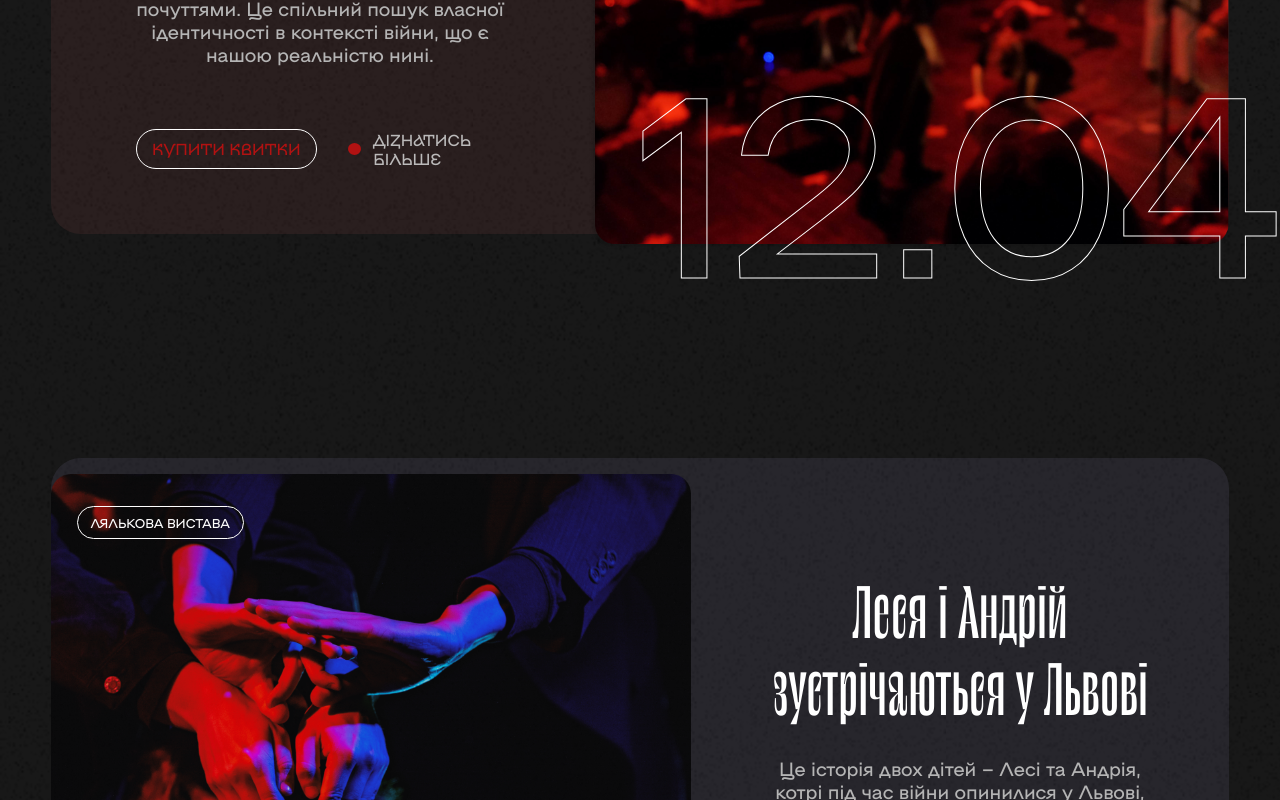
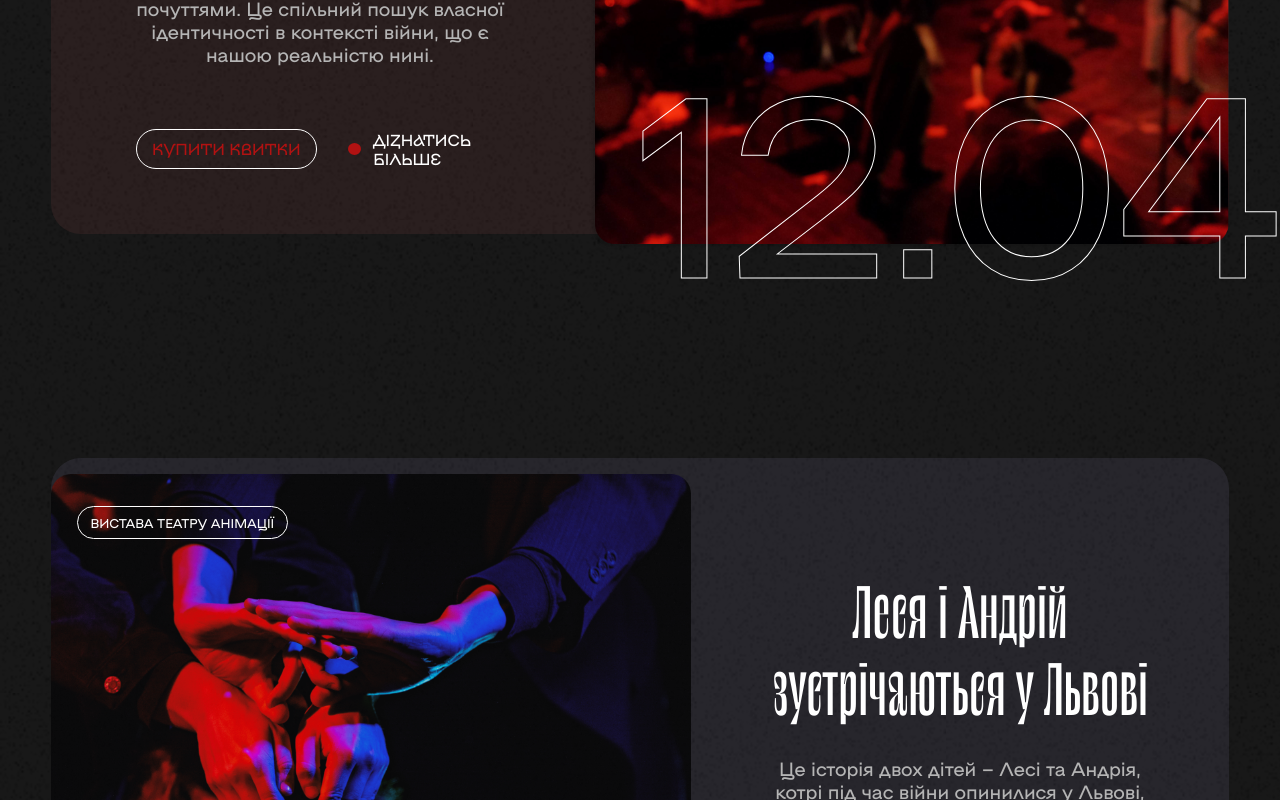
Before and after one commit to okuruchimas/Vatra-Frontend, a Next.js app: page / in a window 1280 px wide. Shown: the part 4100-4900 px from the top of the page. Built offline with nearby package versions, Linux system fonts and the light colour scheme.

Commit message:
finished new performances design

```diff
--- a/components /TheaterPoster/Performance/PerformanceImg.tsx
+++ b/components /TheaterPoster/Performance/PerformanceImg.tsx
@@ -11,6 +11,7 @@ type Props = {
   title?: string;
   isDesktop?: boolean;
   link?: string;
+  isCentered?: boolean;
 };
 
 const PerformanceImg = ({
@@ -21,9 +22,9 @@ const PerformanceImg = ({
   title,
   isDesktop,
   link,
+  isCentered,
 }: Props) => {
   const { push } = useRouter();
-
   return (
     <Wrap>
       {isDesktop ? (
@@ -35,9 +36,11 @@ const PerformanceImg = ({
       ) : (
         <MobileWrap>
           <Title>{title}</Title>
-          <Type left={left}>{type}</Type>
+          <Type left={left} isCentered={isCentered}>
+            {type}
+          </Type>
           {link && (
-            <Details onClick={() => push(link)}>
+            <Details onClick={() => push(link)} isCentered={isCentered}>
               <Dot src="/icons/arrows/redDot.svg" />
               Дізнатись більше
             </Details>
@@ -55,9 +58,6 @@ const Wrap = styled.div`
   display: flex;
   flex-direction: column;
   justify-content: flex-start;
-  @media (max-width: 960px) {
-    //width: 92vw;
-  }
 `;
 
 const MobileWrap = styled.div`
@@ -66,9 +66,11 @@ const MobileWrap = styled.div`
   justify-content: flex-start;
 `;
 const Title = styled(Prop)`
-  width: min-content;
-  margin-left: 6vw;
-  padding: 2vh 0;
+  padding: 0;
+  font-size: 4.4vh;
+  display: flex;
+  align-items: center;
+  text-align: left;
 `;
 
 const Img = styled.img<{ left: number }>`
@@ -102,7 +104,7 @@ export const DateText = styled.span<{ left: number }>`
   }
 `;
 
-export const Type = styled.span<{ left?: number }>`
+export const Type = styled.span<{ left?: number; isCentered?: boolean }>`
   text-transform: uppercase;
   width: max-content;
   color: #fff;
@@ -118,9 +120,12 @@ export const Type = styled.span<{ left?: number }>`
   top: 6vh;
 
   @media (max-width: 960px) {
+    display: table-caption;
     position: initial;
-    right: inherit;
-    left: 6vw;
-    top: 5vh;
+    border: none;
+    padding: ${({ isCentered }) => (isCentered ? "2vh 0 8vh" : "2vh 0")};
+    color: #aeaeae;
+    font-size: 0.8em;
+    width: ${({ isCentered }) => (isCentered ? "36vw" : "44vw")};
   }
 `;
--- a/components /TheaterPoster/Performance/PerormanceInfo.tsx
+++ b/components /TheaterPoster/Performance/PerormanceInfo.tsx
@@ -43,12 +43,6 @@ export const Title = styled.span`
   font-size: 8vh;
   padding: 4vh 0;
   text-align: center;
-  @media (max-width: 960px) {
-    font-size: 6vh;
-    display: flex;
-    align-items: center;
-    text-align: left;
-  }
 `;
 
 const Description = styled.span`
@@ -68,10 +62,9 @@ const BuyWrap = styled.div`
   width: 100%;
 `;
 
-export const Details = styled.span`
+export const Details = styled.span<{ isCentered?: boolean }>`
   font-family: "namu-1400";
   margin-left: 2.4vw;
-  color: #bbbaba;
   font-size: 2vh;
   background: inherit;
   text-transform: uppercase;
@@ -81,8 +74,9 @@ export const Details = styled.span`
   align-items: center;
   cursor: pointer;
   @media (max-width: 960px) {
-    margin-left: 6vw;
-    margin-right: auto;
+    margin-top: ${({ isCentered }) => (isCentered ? "0" : "-4vh")};
+    width: min-content;
+    align-self: flex-end;
     text-transform: none;
   }
   &:hover {
--- a/components /TheaterPoster/Performance/index.tsx
+++ b/components /TheaterPoster/Performance/index.tsx
@@ -24,13 +24,16 @@ function hexToRgb(hex: string, opacity = 0.1) {
 
 const Performance = (props: Props) => {
   const { width, maxMobileWidth } = useWindowDimensions();
+  const isBlack =
+    props.index === 0 || props.index === props.performancesLength - 1;
+  const isGray =
+    props.index === 1 || props.index === props.performancesLength - 2;
+
   return (
     <Wrap
       isFirst={props.index === 0}
-      isBlack={
-        props.index === 0 || props.index === props.performancesLength - 1
-      }
-      isGray={props.index === 1 || props.index === props.performancesLength - 2}
+      isBlack={isBlack}
+      isGray={isGray}
       performanceColor={
         width > maxMobileWidth
           ? hexToRgb(props.performanceColor)
@@ -39,6 +42,7 @@ const Performance = (props: Props) => {
     >
       {width < maxMobileWidth ? (
         <PerformanceImg
+          isCentered={isBlack || isGray}
           title={props.title}
           link={props.link}
           left={props.left}
@@ -102,13 +106,14 @@ const Wrap = styled.div<{
   @media (max-width: 960px) {
     align-self: ${({ isFirst }) => (isFirst ? "flex-end" : "initial")};
     flex-basis: ${({ isBlack, isGray }) =>
-      isBlack || isGray ? "48%" : "100%"};
+      isBlack || isGray ? "49%" : "100%"};
     height: min-content;
     flex-direction: column;
     border: none;
     border-radius: ${({ isBlack, isGray }) =>
       isBlack ? "0 30px 30px 30px" : isGray ? "30px 30px 0 30px" : "30px"};
-    margin: 0 0 2vh;
+    margin: 0 0 1vh;
+    padding: 6vh 4vw 2vh;
   }
 `;
 
--- a/components /TheaterPoster/index.tsx
+++ b/components /TheaterPoster/index.tsx
@@ -77,6 +77,7 @@ const PerformancesWrap = styled.div`
     flex-direction: initial;
     flex-wrap: wrap;
     justify-content: space-between;
+    margin-top: 12vh;
   }
 `;
 
--- a/components /TheaterPoster/performances.ts
+++ b/components /TheaterPoster/performances.ts
@@ -70,7 +70,7 @@ export const TestArr = [
       "Це історія двох дітей – Лесі та Андрія, котрі під час війни опинилися у Львові, який прихистив \n" +
       "їх від снарядів, що розриваються у їхніх рідних містах.\n" +
       "Познайомившись, вони розпочинають свої пригоди та сміливо допомагають країні боротися зі злом.",
-    type: "лялькова вистава",
+    type: "вистава театру анімації",
     date: "22.08",
     imgUrl: "/icons/poster/img2.png",
     link: "meting",
@@ -136,7 +136,7 @@ export const TestArr = [
     title: "Херсон Незламний",
     description:
       "Події розгортаються ніби в партизанському штабі, де оповідачі_ка ведуть дію, використовуючи історії людей, які жили_вуть у Херсонській області. Обшуки, знущання, вбивства, викрадення, зґвалтування, сльози на очах і в серці — це реалії нині, які щоденно кояться армією рф.",
-    type: "вистава–читка",
+    type: "Вистава–блуканина",
     date: "04.22",
     imgUrl: "/icons/poster/img4.png",
     link: "herson",
@@ -198,7 +198,7 @@ export const TestArr = [
       "у спину. Кожна з нас носить цей ніж у спині \n" +
       "та скільки є сил, можливостей бореться \n" +
       "за кожну спокійну хвилину.",
-    type: "моно–вистава ",
+    type: "Постдокументальна вистава",
     date: "05.09",
     imgUrl: "/icons/poster/img5.png",
     link: "she-is-war",
@@ -331,7 +331,7 @@ export const TestArr = [
       "Перформанс-рефлексія, створений у перші дні становлення театру “Варта”. Перформанс-оповідання історій кожного та кожної із нас \n" +
       "у русі, слові, світлині чи музиці. Перформанс-надія на те, що кожного дня ми стаємо \n" +
       "на крок ближче до перемоги.",
-    type: "лялькова вистава",
+    type: "Перформативна вистава",
     date: "23.07",
     imgUrl: "/icons/poster/img6.png",
     link: "first-day",
--- a/pages/404.tsx
+++ b/pages/404.tsx
@@ -27,6 +27,7 @@ const Wrap = styled.div`
   align-items: center;
   text-transform: uppercase;
 `;
+
 const Logo = styled.img`
   width: 8vw;
   margin-top: 2vh;
@@ -37,6 +38,7 @@ const Logo = styled.img`
     width: auto;
   }
 `;
+
 const Wrapper = styled.div`
   display: flex;
   flex-direction: row;
@@ -48,6 +50,7 @@ const Wrapper = styled.div`
     flex-direction: column;
   }
 `;
+
 const Number = styled.img`
   width: 24vw;
   aspect-ratio: 177/155;
@@ -55,6 +58,7 @@ const Number = styled.img`
     width: 60vw;
   }
 `;
+
 const Text = styled.div`
   align-self: flex-end;
   display: flex;
@@ -70,6 +74,7 @@ const Text = styled.div`
     margin-top: 2vh;
   }
 `;
+
 const Button = styled.div`
   border: 1px solid #fff;
   border-radius: 60px;
--- a/pages/_app.tsx
+++ b/pages/_app.tsx
@@ -34,59 +34,61 @@ const App = ({ Component, pageProps }: AppProps) => {
           ::-webkit-scrollbar {
             width: 0;
           }
-          .swiper-button-next {
-            position: absolute;
-            right: 0;
-            width: 100px;
-            height: 100px;
-            background: red;
-          }
 
           @font-face {
             font-family: "namu-pro";
             src: url("/fonts/namu/NAMU-Pro.ttf");
             font-display: swap;
           }
+
           @font-face {
             font-family: "namu-1400";
             src: url("/fonts/namu/NAMU-1400.ttf");
             font-display: swap;
           }
+
           @font-face {
             font-family: "namu-1600";
             src: url("/fonts/namu/NAMU-1600.ttf");
             font-display: swap;
           }
+
           @font-face {
             font-family: "namu-1750";
             src: url("/fonts/namu/NAMU-1750.ttf");
             font-display: swap;
           }
+
           @font-face {
             font-family: "namu-1850";
             src: url("/fonts/namu/NAMU-1850.ttf");
             font-display: swap;
           }
+
           @font-face {
             font-family: "namu-1910";
             src: url("/fonts/namu/NAMU-1910.ttf");
             font-display: swap;
           }
+
           @font-face {
             font-family: "namu-1930";
             src: url("/fonts/namu/NAMU-1930.ttf");
             font-display: swap;
           }
+
           @font-face {
             font-family: "namu-1960";
             src: url("/fonts/namu/NAMU-1960.ttf");
             font-display: swap;
           }
+
           @font-face {
             font-family: "namu-1990";
             src: url("/fonts/namu/NAMU-1990.ttf");
             font-display: swap;
           }
+
           @font-face {
             font-family: "murmure";
             src: url("/fonts/murmure/murmure-regular.ttf");
```
